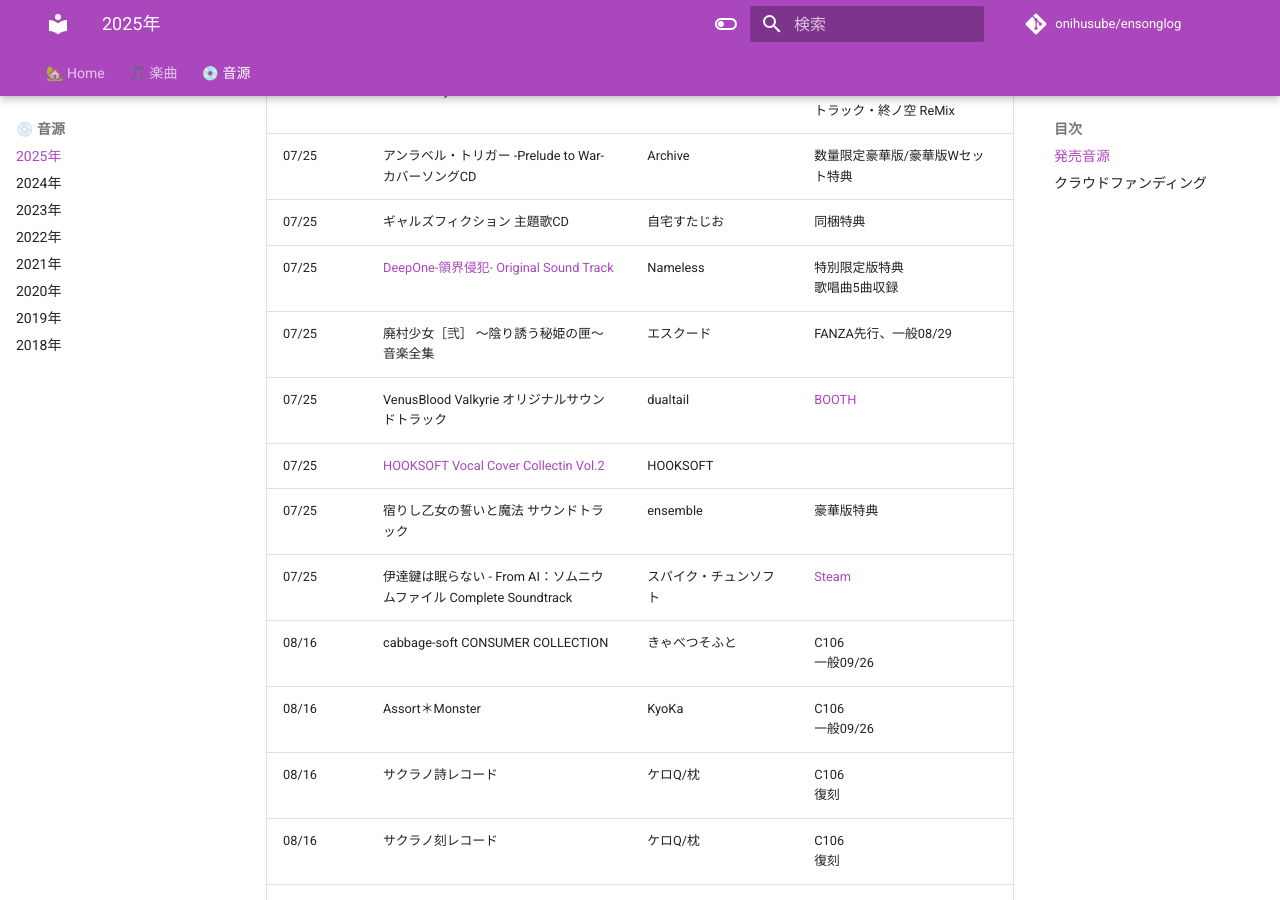
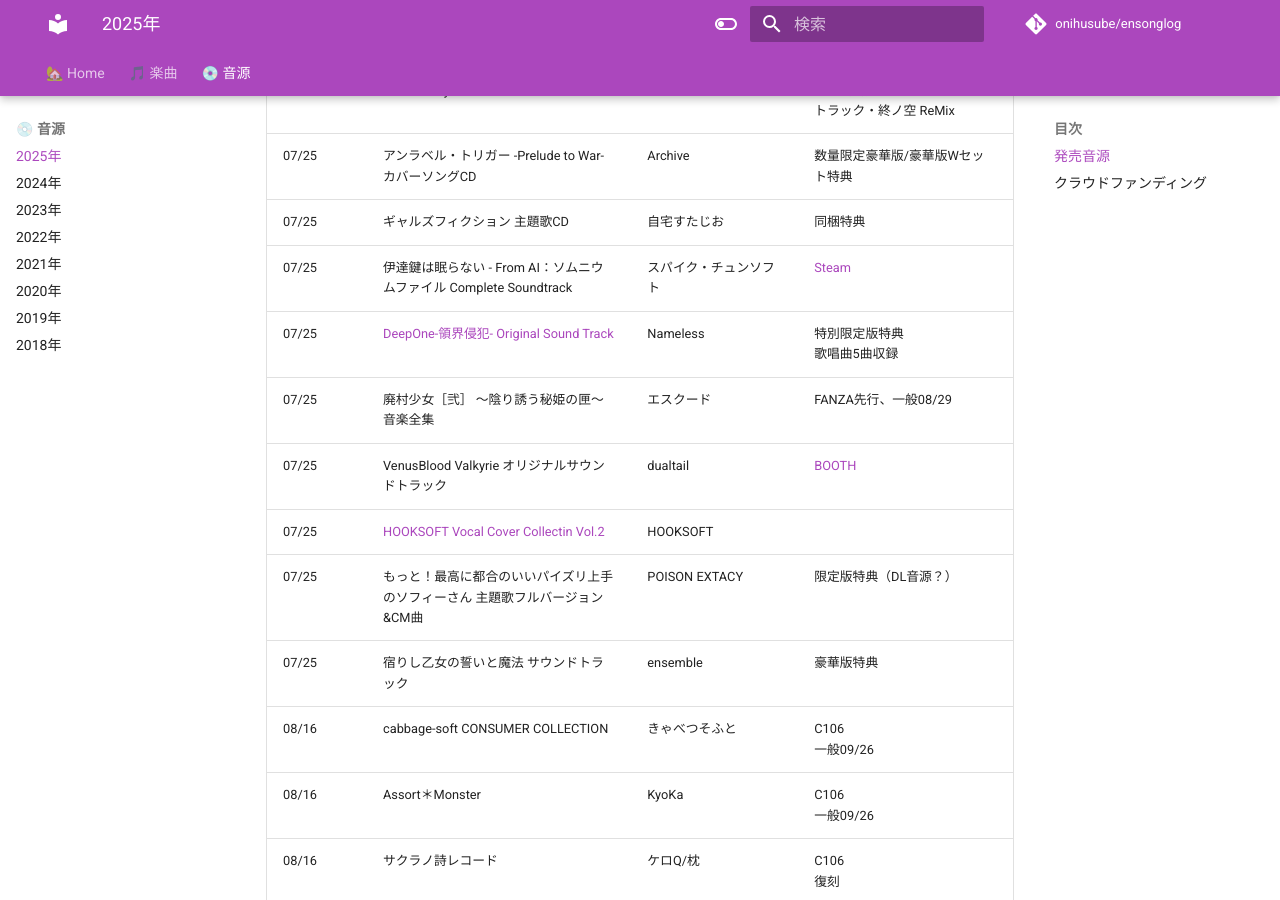
Before and after one commit to onihusube/ensonglog, an MkDocs documentation site: the page built from docs/2025/音源.md, in a window 1280 px wide and 900 px high, scrolled down 8010 px. Built offline with MkDocs 1.6.1 and Material for MkDocs 9.7.7, drawn with Linux system fonts in a browser that asks for light colours; comment, search, counter and statistics services are not loaded.

Commit message:
ソフィーさん、音源追記

```diff
--- a/docs/2025/音源.md
+++ b/docs/2025/音源.md
@@ -124,12 +124,13 @@
 | 07/20 | 素晴らしき日々〜不連続存在〜 15th Anniversary edition MUSIC CDS | ケロQ | 素晴らしき日々ヴォーカルCD・素晴らしき日々サウンドトラック・終ノ空 ReMix |
 | 07/25 | アンラベル・トリガー -Prelude to War- カバーソングCD | Archive | 数量限定豪華版/豪華版Wセット特典 |
 | 07/25 | ギャルズフィクション 主題歌CD | 自宅すたじお | 同梱特典 |
+| 07/25 | 伊達鍵は眠らない - From AI：ソムニウムファイル Complete Soundtrack | スパイク・チュンソフト | [Steam](https://store.steampowered.com/app/3603750/__From_AI_Complete_Soundtrack/) |
 | 07/25 | [DeepOne-領界侵犯- Original Sound Track](./音源個別/DeepOne%20Original%20Sound%20Track.md) | Nameless | 特別限定版特典 </br> 歌唱曲5曲収録 |
 | 07/25 | 廃村少女［弐］ ～陰り誘う秘姫の匣～ 音楽全集 | エスクード | FANZA先行、一般08/29 |
 | 07/25 | VenusBlood Valkyrie オリジナルサウンドトラック | dualtail | [BOOTH](https://booth.pm/ja/items/7148325) |
 | 07/25 | [HOOKSOFT Vocal Cover Collectin Vol.2](./音源個別/HOOKSOFT%20Vocal%20Cover%20Collectin%20Vol.2.md) | HOOKSOFT |  |
+| 07/25 | もっと！最高に都合のいいパイズリ上手のソフィーさん 主題歌フルバージョン&CM曲 | POISON EXTACY | 限定版特典（DL音源？） |
 | 07/25 | 宿りし乙女の誓いと魔法 サウンドトラック | ensemble | 豪華版特典 |
-| 07/25 | 伊達鍵は眠らない - From AI：ソムニウムファイル Complete Soundtrack | スパイク・チュンソフト | [Steam](https://store.steampowered.com/app/3603750/__From_AI_Complete_Soundtrack/) |
 | 08/16 | cabbage-soft CONSUMER COLLECTION | きゃべつそふと | C106 </br> 一般09/26 |
 | 08/16 | Assort＊Monster | KyoKa | C106 </br> 一般09/26 |
 | 08/16 | サクラノ詩レコード | ケロQ/枕 | C106 </br> 復刻 |
```
